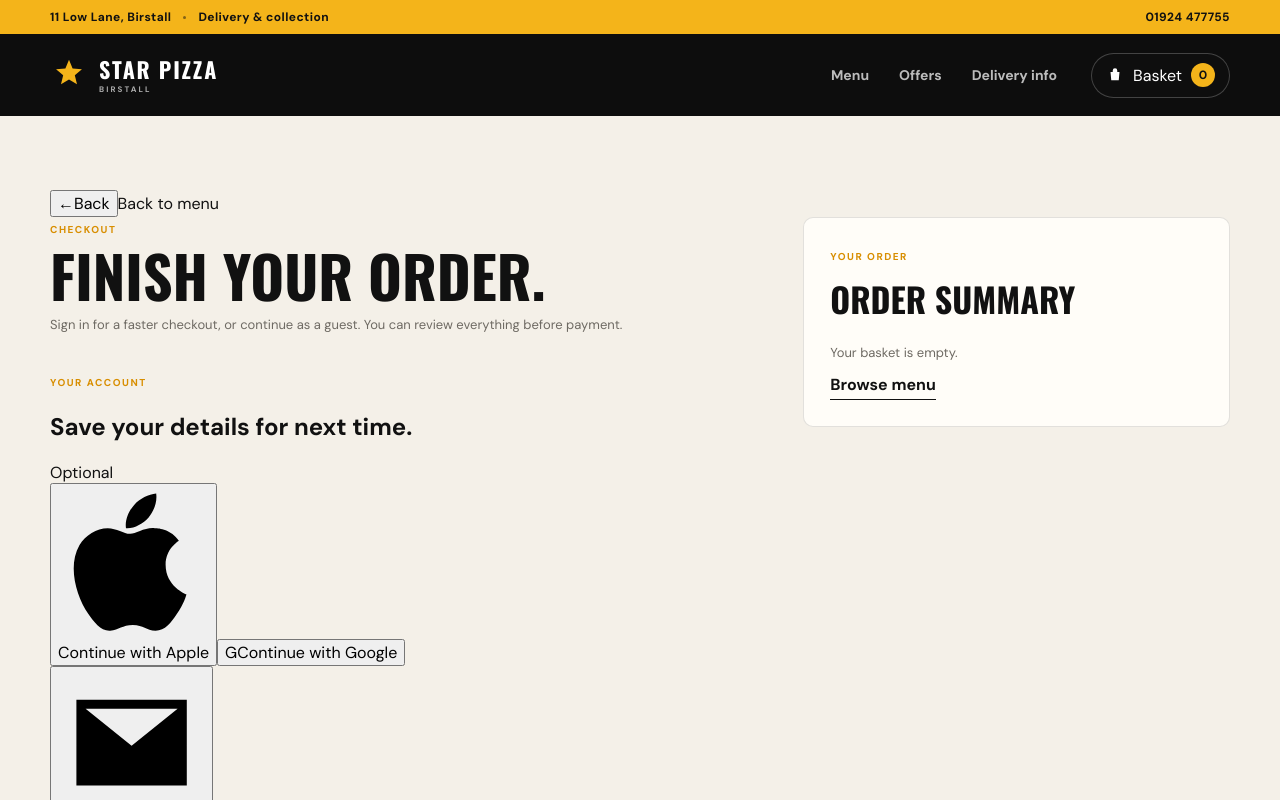
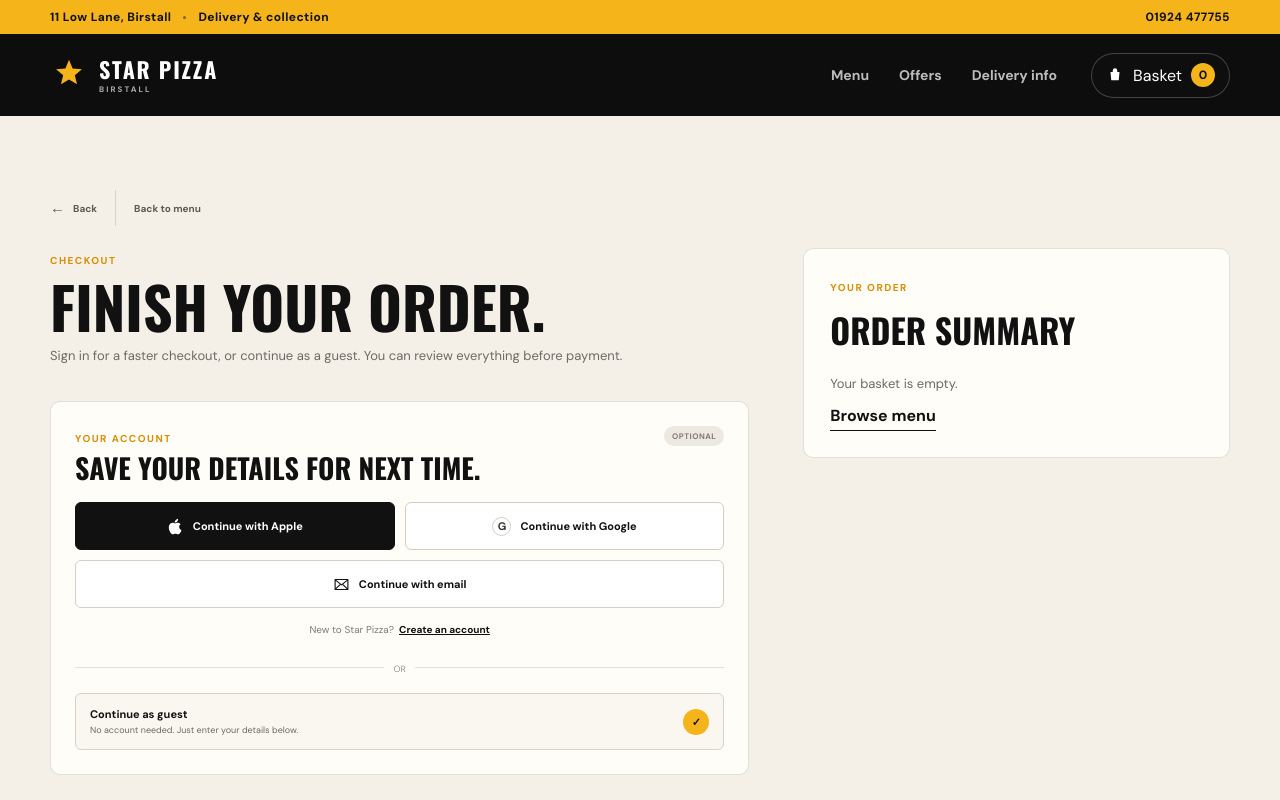
Before and after one commit to ajkelly0499-ship-it/star-pizza, a Next.js app: page /checkout in a window 1280 px wide. Shown: the top 800 px of the page. Built offline with nearby package versions, Linux system fonts and the light colour scheme.

Commit message:
Style checkout back navigation and account options

```diff
--- a/app/globals.css
+++ b/app/globals.css
@@ -3422,3 +3422,302 @@ footer {
     min-height: 142px;
   }
 }
+
+
+/* CHECKOUT NAV + OPTIONAL ACCOUNT SIGN IN */
+.checkout-back-row {
+  margin-bottom: 22px;
+  display: flex;
+  align-items: center;
+  gap: 18px;
+}
+
+.checkout-back-button,
+.checkout-back-row > a {
+  min-height: 36px;
+  display: inline-flex;
+  align-items: center;
+  gap: 8px;
+  padding: 0;
+  border: 0;
+  background: transparent;
+  color: #5f5951;
+  font-size: 10px;
+  font-weight: 900;
+  text-decoration: none;
+}
+
+.checkout-back-button:hover,
+.checkout-back-row > a:hover {
+  color: var(--ink);
+}
+
+.checkout-back-button span {
+  font-size: 15px;
+  line-height: 1;
+}
+
+.checkout-back-row > a {
+  padding-left: 18px;
+  border-left: 1px solid var(--line);
+}
+
+.checkout-account-card {
+  margin: 0 0 30px;
+  padding: 24px;
+  border: 1px solid var(--line);
+  border-radius: var(--radius);
+  background: var(--white);
+}
+
+.checkout-account-heading {
+  display: flex;
+  align-items: flex-start;
+  justify-content: space-between;
+  gap: 20px;
+}
+
+.checkout-account-heading h2 {
+  margin: 7px 0 0;
+  font-family: "Oswald", Impact, sans-serif;
+  font-size: 28px;
+  line-height: 1;
+  text-transform: uppercase;
+}
+
+.checkout-optional {
+  padding: 5px 8px;
+  border-radius: 999px;
+  background: #eee9e0;
+  color: #817a72;
+  font-size: 8px;
+  font-weight: 900;
+  letter-spacing: 0.06em;
+  text-transform: uppercase;
+}
+
+.checkout-social-grid {
+  display: grid;
+  grid-template-columns: 1fr 1fr;
+  gap: 10px;
+  margin-top: 20px;
+}
+
+.auth-button {
+  min-height: 48px;
+  display: flex;
+  align-items: center;
+  justify-content: center;
+  gap: 9px;
+  padding: 0 14px;
+  border: 1px solid #d4cec4;
+  border-radius: 6px;
+  background: white;
+  color: var(--ink);
+  font-size: 11px;
+  font-weight: 900;
+  transition: transform 140ms ease, border-color 140ms ease, background 140ms ease;
+}
+
+.auth-button:hover {
+  transform: translateY(-1px);
+  border-color: #aaa298;
+}
+
+.auth-button--apple {
+  background: #111;
+  color: white;
+  border-color: #111;
+}
+
+.auth-button--apple:hover {
+  background: #1a1a1a;
+  border-color: #1a1a1a;
+}
+
+.auth-button svg {
+  width: 17px;
+  height: 17px;
+  fill: currentColor;
+}
+
+.auth-button--email {
+  width: 100%;
+  margin-top: 10px;
+}
+
+.auth-button--email svg {
+  fill: none;
+  stroke: currentColor;
+  stroke-width: 1.6;
+  stroke-linecap: round;
+  stroke-linejoin: round;
+}
+
+.google-mark {
+  width: 19px;
+  height: 19px;
+  display: grid;
+  place-items: center;
+  border: 1px solid #d5cfc5;
+  border-radius: 50%;
+  background: white;
+  color: #333;
+  font-size: 11px;
+  font-weight: 900;
+}
+
+.checkout-account-create {
+  margin-top: 15px;
+  display: flex;
+  justify-content: center;
+  gap: 5px;
+  color: #817a71;
+  font-size: 10px;
+}
+
+.checkout-account-create button {
+  padding: 0;
+  border: 0;
+  background: transparent;
+  color: var(--ink);
+  font-size: 10px;
+  font-weight: 900;
+  text-decoration: underline;
+}
+
+.auth-demo-notice {
+  margin-top: 15px;
+  display: flex;
+  align-items: flex-start;
+  justify-content: space-between;
+  gap: 14px;
+  padding: 12px 13px;
+  border: 1px solid rgba(216,142,0,0.24);
+  border-radius: 6px;
+  background: #fff8e8;
+}
+
+.auth-demo-notice > div {
+  display: grid;
+  gap: 3px;
+}
+
+.auth-demo-notice strong {
+  font-size: 10px;
+}
+
+.auth-demo-notice span {
+  color: #776f65;
+  font-size: 9px;
+  line-height: 1.45;
+}
+
+.auth-demo-notice > button {
+  flex: 0 0 auto;
+  width: 22px;
+  height: 22px;
+  display: grid;
+  place-items: center;
+  padding: 0;
+  border: 0;
+  border-radius: 50%;
+  background: rgba(17,17,17,0.06);
+  color: var(--ink);
+  line-height: 1;
+}
+
+.checkout-guest-divider {
+  position: relative;
+  margin: 20px 0 16px;
+  text-align: center;
+}
+
+.checkout-guest-divider::before {
+  content: "";
+  position: absolute;
+  top: 50%;
+  left: 0;
+  right: 0;
+  height: 1px;
+  background: var(--line);
+}
+
+.checkout-guest-divider span {
+  position: relative;
+  z-index: 1;
+  padding: 0 9px;
+  background: var(--white);
+  color: #9a938a;
+  font-size: 9px;
+  text-transform: uppercase;
+}
+
+.checkout-guest-row {
+  display: flex;
+  align-items: center;
+  justify-content: space-between;
+  gap: 18px;
+  padding: 13px 14px;
+  border: 1px solid #d8d2c8;
+  border-radius: 6px;
+  background: #faf7f1;
+}
+
+.checkout-guest-row > div {
+  display: grid;
+  gap: 3px;
+}
+
+.checkout-guest-row strong {
+  font-size: 11px;
+}
+
+.checkout-guest-row span {
+  color: var(--muted);
+  font-size: 9px;
+}
+
+.guest-check {
+  width: 26px;
+  height: 26px;
+  flex: 0 0 auto;
+  display: grid;
+  place-items: center;
+  border-radius: 50%;
+  background: var(--accent);
+  color: var(--ink) !important;
+  font-size: 11px !important;
+  font-weight: 900;
+}
+
+.checkout-payment-note {
+  display: block;
+  margin-top: 8px;
+  color: #8c857c;
+  font-size: 9px;
+  text-align: center;
+  line-height: 1.45;
+}
+
+@media (max-width: 640px) {
+  .checkout-back-row {
+    margin-bottom: 14px;
+  }
+
+  .checkout-account-card {
+    padding: 19px;
+  }
+
+  .checkout-account-heading h2 {
+    font-size: 24px;
+  }
+
+  .checkout-social-grid {
+    grid-template-columns: 1fr;
+  }
+
+  .checkout-account-create {
+    flex-wrap: wrap;
+  }
+}
```
